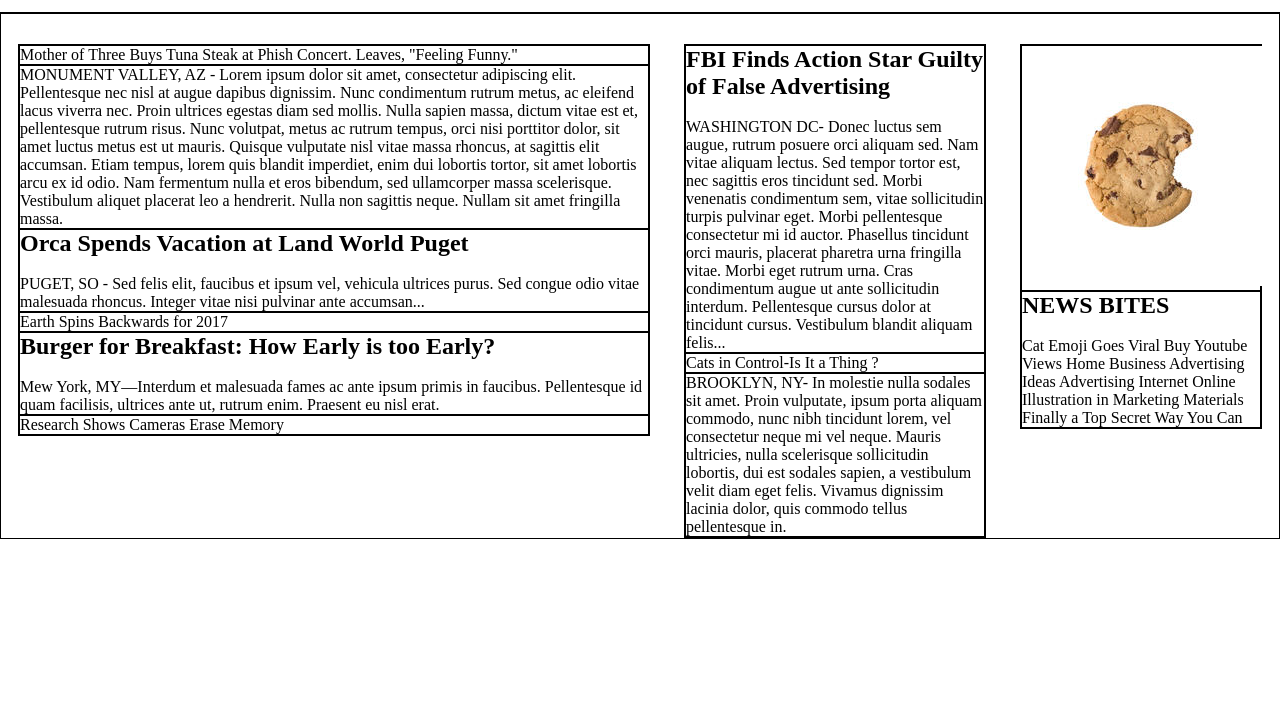
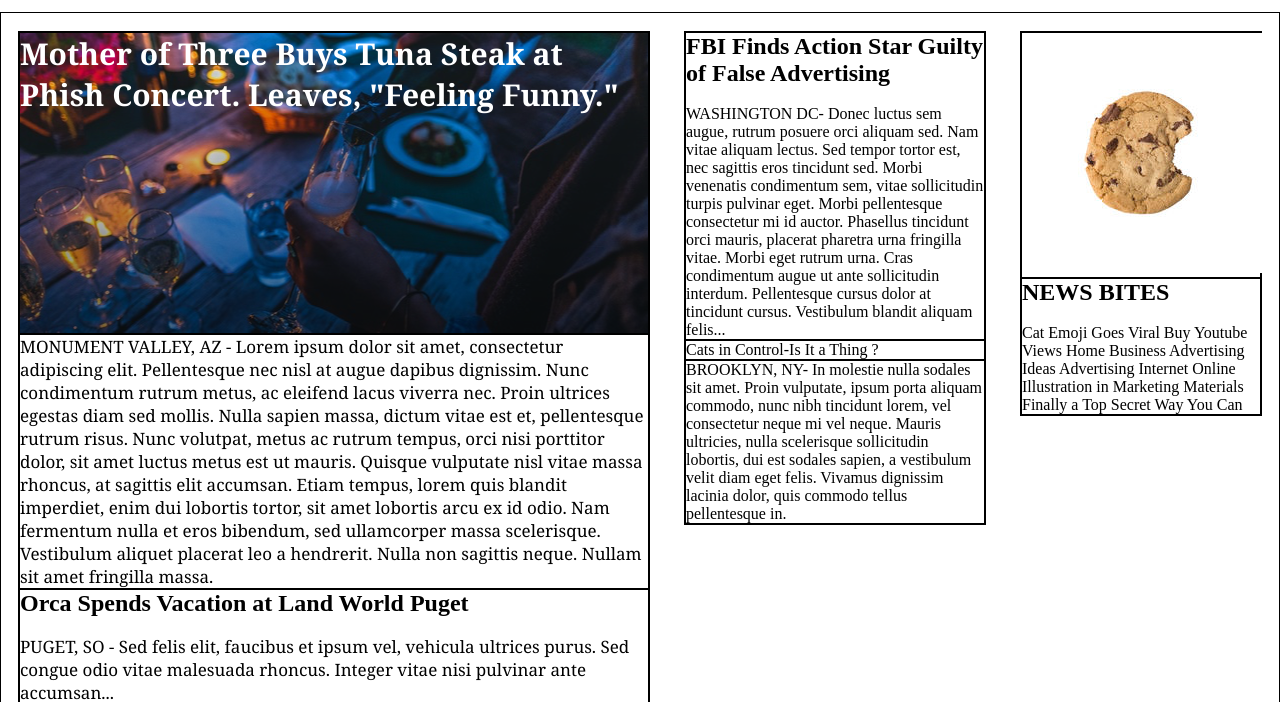
Before and after one commit to Berava/mytimes, a plain HTML site: page index.html in a window 1280 px wide. Shown: the part 80-782 px from the top of the page. Drawn offline with Linux system fonts and the light colour scheme.

Commit message:
Add container css and html

```diff
--- a/index.html
+++ b/index.html
@@ -22,63 +22,58 @@
           <li><a href="#">Tech</a></li>
           <li><a href="#">Science</a></li>
         </ul>
-        <!--
-        <a href="#"><span>World</span></a>
-        <a href="#"><span>U.S.</span></a>
-        <a href="#"><span>Tech</span></a>
-        <a href="#"><span>Science</span></a>-->
       </div>
     </header>
 
     <!-- Section for the main container -->
     <div class="container">
       <div class="column large">
-        <div class="image1">
-          <p>
+        <div class="image main">
+          <p class="story-image">
             Mother of Three Buys Tuna Steak at Phish Concert. Leaves, "Feeling Funny."
           </p>
         </div>
-        <div class="text1">
-          <p>
+        <div class="story-main">
+          <p class="story">
             MONUMENT VALLEY, AZ - Lorem ipsum dolor sit amet, consectetur adipiscing elit. Pellentesque nec nisl at augue dapibus dignissim. Nunc condimentum rutrum metus, ac eleifend lacus viverra nec. Proin ultrices egestas diam sed mollis. Nulla sapien massa, dictum vitae est et, pellentesque rutrum risus. Nunc volutpat, metus ac rutrum tempus, orci nisi porttitor dolor, sit amet luctus metus est ut mauris. Quisque vulputate nisl vitae massa rhoncus, at sagittis elit accumsan. Etiam tempus, lorem quis blandit imperdiet, enim dui lobortis tortor, sit amet lobortis arcu ex id odio. Nam fermentum nulla et eros bibendum, sed ullamcorper massa scelerisque. Vestibulum aliquet placerat leo a hendrerit. Nulla non sagittis neque. Nullam sit amet fringilla massa.
           </p>
         </div>
-        <div class="article2">
+        <div class="story-1">
           <h2>Orca Spends Vacation at Land World Puget</h2><br />
-          <p>
+          <p class="story">
             PUGET, SO - Sed felis elit, faucibus et ipsum vel, vehicula ultrices purus. Sed congue odio vitae malesuada rhoncus. Integer vitae nisi pulvinar ante accumsan...
           </p>
         </div>
-        <div class="article3">
-          <p>
+        <div class="image story2">
+          <p class="story-image">
             Earth Spins Backwards for 2017
           </p>
         </div>
-        <div class="article 4">
+        <div class="story-2">
           <h2>Burger for Breakfast: How Early is too Early?</h2><br />
-          <p>
+          <p class="story">
             Mew York, MY—Interdum et malesuada fames ac ante ipsum primis in faucibus. Pellentesque id quam facilisis, ultrices ante ut, rutrum enim. Praesent eu nisl erat.
           </p>
         </div>
-        <div class="article 5">
-          <p>
+        <div class="image story3">
+          <p class="story-image">
             Research Shows Cameras Erase Memory
           </p>
         </div>
       </div>
       <div class="column medium">
-        <div class="article5">
+        <div class="article6">
           <h2>FBI Finds Action Star Guilty of False Advertising</h2><br />
           <p>
             WASHINGTON DC- Donec luctus sem augue, rutrum posuere orci aliquam sed. Nam vitae aliquam lectus. Sed tempor tortor est, nec sagittis eros tincidunt sed. Morbi venenatis condimentum sem, vitae sollicitudin turpis pulvinar eget. Morbi pellentesque consectetur mi id auctor. Phasellus tincidunt orci mauris, placerat pharetra urna fringilla vitae. Morbi eget rutrum urna. Cras condimentum augue ut ante sollicitudin interdum. Pellentesque cursus dolor at tincidunt cursus. Vestibulum blandit aliquam felis...
           </p>
         </div>
-        <div class="article6">
+        <div class="article7">
           <p>
             Cats in Control-Is It a Thing ?
           </p>
         </div>
-        <div class="article6">
+        <div class="article8">
           <p>
             BROOKLYN, NY- In molestie nulla sodales sit amet. Proin vulputate, ipsum porta aliquam commodo, nunc nibh tincidunt lorem, vel consectetur neque mi vel neque. Mauris ultricies, nulla scelerisque sollicitudin lobortis, dui est sodales sapien, a vestibulum velit diam eget felis. Vivamus dignissim lacinia dolor, quis commodo tellus pellentesque in.
           </p>
@@ -88,7 +83,7 @@
         <div class="image2">
           <img src="./resources/images/img-news-bite.png" alt="cookie" />
         </div>
-        <div class="article7">
+        <div class="article9">
           <h2>NEWS BITES</h2><br />
           <p>
             Cat Emoji Goes Viral Buy Youtube Views Home Business Advertising Ideas Advertising Internet Online Illustration in Marketing Materials Finally a Top Secret Way You Can
--- a/resources/css/style.css
+++ b/resources/css/style.css
@@ -10,6 +10,7 @@ div {
 
 /* The body of the news website */
 #home {
+  height: 1200px;
 
 }
 
@@ -26,6 +27,10 @@ div {
 }
 
 .header {
+  position: fixed; /* WARNING: position ne fonctionne pas !!! */
+  width: 100%;
+  z-index: 2;
+  background-color: white;
   font-family: "Verdana", sans-serif;
   font-size: 14px;
   font-weight: bold;
@@ -56,6 +61,9 @@ li {
 /* style for the main container */
 .container {
   display: flex;
+  position: relative;
+  top: 80px;
+  z-index: 1;
   justify-content: space-around;
   align-items: flex-start;
   padding-top: 30px;
@@ -77,3 +85,33 @@ li {
 .column.small {
   width: 240px;
 }
+
+.image {
+  display: flex;
+  height: 300px;
+}
+
+.image.main {
+  background-image: url("../images/img-story-main.png");
+}
+
+.image.story2 {
+  background-image: url("../images/img-story-2.png");
+}
+
+.image.story3 {
+  background-image: url("../images/img-story-3.png");
+}
+
+.story {
+  font-family: "Georgia", sans-serif;
+  font-size: 17px;
+  color: black;
+}
+
+.story-image {
+  font-family: Georgia;
+  font-weight: bold;
+  font-size: 30px;
+  color: white;
+}
```
